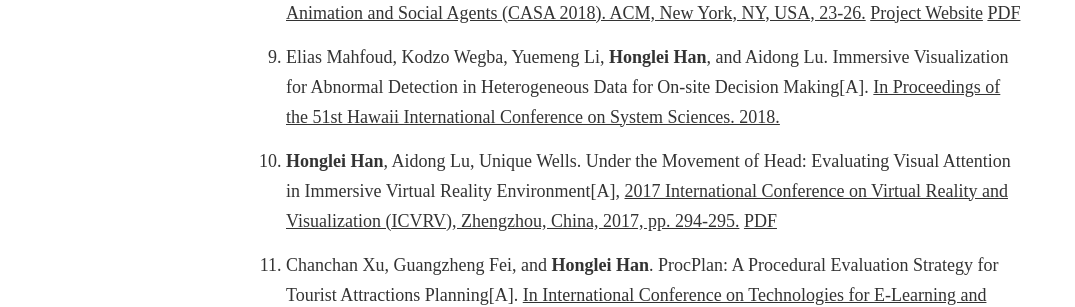
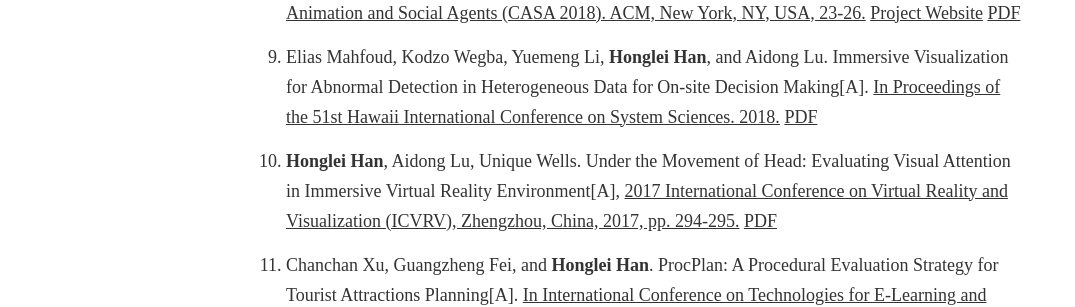
Before and after one commit to hanhonglei/hanhonglei.github.io, a Jekyll site: the page built from Publications.md, in a window 1280 px wide and 900 px high, scrolled down 1951 px. Shown: the part 153-460 px from the top of the window, without its empty margins (0-1075 px from the left). Built offline with Jekyll 4.4.1, drawn with Linux system fonts in a browser that asks for light colours; nearby versions of some CDN libraries; some web fonts are replaced.

Commit message:
publication pdf files

```diff
--- a/Publications.md
+++ b/Publications.md
@@ -18,22 +18,22 @@ image: /Images/prepage.jpg
 1. Hongli LIU, **Honglei HAN**, Guangzheng FEI. Two-phase real-time rendering method for realistic water refraction[J]. [Virtual Reality & Intelligent Hardware, 2020, 2(2): 132-141.](https://doi.org/10.1016/j.vrih.2019.12.005)	[PDF]({{site.url}}/Resources/author copy-2020 VRIH-Two-phase real-time rendering method for realistic water refraction.pdf)
 1.	**Honglei Han**, Aidong Lu, Chanchan Xu, and Unique Wells. Object-based Visual Attention Quantification using Head Orientation in VR Applications[J]. [International Journal of Performability Engineering, 2019, 15(3): 732-742.](http://doi.org/10.23940/ijpe.19.03.p2.732742)	[PDF]({{site.url}}/Resources/Object-based Visual Attention Quantification using Head Orientation in VR Applications.pdf)
 2.	Chanchan Xu, Guangzheng Fei, and **Honglei Han**. 2018. CamBridge: a bridge of camera aesthetic between virtual environment designers and players[A]. [In Proceedings of the 16th ACM SIGGRAPH International Conference on Virtual-Reality Continuum and its Applications in Industry (VRCAI '18). ACM, New York, NY, USA, Article 16, 8 pages.](https://doi.org/10.1145/3284398.3284423)	[PDF]({{site.url}}/Resources/2018 CamBridge a bridge of camera aesthetic between virtual environment designers and players.pdf)
-1. **Honglei Han**, Kai Kuai, and Guangzheng Fei. 2018. Player Experience Information Evaluation in 3D Virtual Environments[A]. [In Proceedings of the 31st International Conference on Computer Animation and Social Agents (CASA 2018). ACM, New York, NY, USA, 23-26.](https://doi.org/10.1145/3205326.3205349)  [Project Website](https://github.com/hanhonglei/ExperienceEntropy)	[PDF]({{site.url}}/Resources/)
-1. Elias Mahfoud, Kodzo Wegba, Yuemeng Li, **Honglei Han**, and Aidong Lu. Immersive Visualization for Abnormal Detection in Heterogeneous Data for On-site Decision Making[A]. [In Proceedings of the 51st Hawaii International Conference on System Sciences. 2018.](https://scholarspace.manoa.hawaii.edu/handle/10125/50047)
-1. **Honglei Han**, Aidong Lu, Unique Wells. Under the Movement of Head: Evaluating Visual Attention in Immersive Virtual Reality Environment[A], [2017 International Conference on Virtual Reality and Visualization (ICVRV), Zhengzhou, China, 2017, pp. 294-295.](https://github.com/hanhonglei/VRViewGuide)	[PDF]({{site.url}}/Resources/)
-1.	Chanchan Xu, Guangzheng Fei, and **Honglei Han**. ProcPlan: A Procedural Evaluation Strategy for Tourist Attractions Planning[A]. [In International Conference on Technologies for E-Learning and Digital Entertainment, pp. 257-266. Springer International Publishing, 2016.](http://link.springer.com/chapter/10.1007/978-3-319-40259-8_23)	[PDF]({{site.url}}/Resources/)
-1. 徐婵婵, 费广正, **韩红雷**. 面向移动设备的远程渲染技术综述[J]. [计算机辅助设计与图形学学报. 2016;28(6):913-23.](https://doi.org/10.1007/978-3-319-40259-8_23)	[PDF]({{site.url}}/Resources/)
-1.	Tianhao Gao, Wencheng Wang, and **Honglei Han**. Efficient view selection by measuring proxy information[J]. [Computer Animation and Virtual Worlds 27.3-4 (2016): 351-357.](https://doi.org/10.1002/cav.1698)	[PDF]({{site.url}}/Resources/)
-3.	Chanchan Xu, Guangzheng Fei, and **Honglei Han**. Remote Rendering for Mobile Devices Literature Overview [A]. [In International Conference on Technologies for E-Learning and Digital Entertainment, pp. 173-181. Springer International Publishing, 2016.](https://doi.org/10.1007/978-3-319-40259-8_15)	[PDF]({{site.url}}/Resources/)
-2.	**韩红雷**, 王文成, 华淼. 基于视点评分的三维模型摆正[J].[软件学报,2015, 26(10): 2720-2732.](http://doi.org/10.13328/j.cnki.jos.004742)	[PDF]({{site.url}}/Resources/)
-3.	**韩红雷**, 徐婵婵, 费广正, 崔响, 王文成.虚拟场景漫游中用户关注度的内隐测量方法[J].[中国科学 信息科学 , 2014, 44(11): 1398-1408.](https://doi.org/10.1360/N112014-00200)	[PDF]({{site.url}}/Resources/)
+1. **Honglei Han**, Kai Kuai, and Guangzheng Fei. 2018. Player Experience Information Evaluation in 3D Virtual Environments[A]. [In Proceedings of the 31st International Conference on Computer Animation and Social Agents (CASA 2018). ACM, New York, NY, USA, 23-26.](https://doi.org/10.1145/3205326.3205349)  [Project Website](https://github.com/hanhonglei/ExperienceEntropy)	[PDF]({{site.url}}/Resources/Player Experience Information Evaluation in 3D Virtual.pdf)
+1. Elias Mahfoud, Kodzo Wegba, Yuemeng Li, **Honglei Han**, and Aidong Lu. Immersive Visualization for Abnormal Detection in Heterogeneous Data for On-site Decision Making[A]. [In Proceedings of the 51st Hawaii International Conference on System Sciences. 2018.](https://scholarspace.manoa.hawaii.edu/handle/10125/50047)	[PDF]({{site.url}}/Resources/2018 Immersive Visualization for Abnormal Detection in Heterogeneous Data for On-site Decision Making.pdf)
+1. **Honglei Han**, Aidong Lu, Unique Wells. Under the Movement of Head: Evaluating Visual Attention in Immersive Virtual Reality Environment[A], [2017 International Conference on Virtual Reality and Visualization (ICVRV), Zhengzhou, China, 2017, pp. 294-295.](https://github.com/hanhonglei/VRViewGuide)	[PDF]({{site.url}}/Resources/Under the Movement of Head ICVRV2017-FullProceedings.pdf)
+1.	Chanchan Xu, Guangzheng Fei, and **Honglei Han**. ProcPlan: A Procedural Evaluation Strategy for Tourist Attractions Planning[A]. [In International Conference on Technologies for E-Learning and Digital Entertainment, pp. 257-266. Springer International Publishing, 2016.](http://link.springer.com/chapter/10.1007/978-3-319-40259-8_23)	[PDF]({{site.url}}/Resources/2016 ProcPlan A Procedural Evaluation Strategy for Tourist Attractions Planning.pdf)
+1. 徐婵婵, 费广正, **韩红雷**. 面向移动设备的远程渲染技术综述[J]. [计算机辅助设计与图形学学报. 2016;28(6):913-23.](https://doi.org/10.1007/978-3-319-40259-8_23)	[PDF]({{site.url}}/Resources/2016 面向移动设备的远程渲染技术综述.pdf)
+1.	Tianhao Gao, Wencheng Wang, and **Honglei Han**. Efficient view selection by measuring proxy information[J]. [Computer Animation and Virtual Worlds 27.3-4 (2016): 351-357.](https://doi.org/10.1002/cav.1698)	[PDF]({{site.url}}/Resources/Gao_et_al-2016-Computer_Animation_and_Virtual_Worlds.pdf)
+3.	Chanchan Xu, Guangzheng Fei, and **Honglei Han**. Remote Rendering for Mobile Devices Literature Overview [A]. [In International Conference on Technologies for E-Learning and Digital Entertainment, pp. 173-181. Springer International Publishing, 2016.](https://doi.org/10.1007/978-3-319-40259-8_15)	[PDF]({{site.url}}/Resources/2016 Remote Rendering for Mobile Devices Literature Overview.pdf)
+2.	**韩红雷**, 王文成, 华淼. 基于视点评分的三维模型摆正[J].[软件学报,2015, 26(10): 2720-2732.](http://doi.org/10.13328/j.cnki.jos.004742)	[PDF]({{site.url}}/Resources/拼装式斜向抖动矩阵 未发表版本.pdf)
+3.	**韩红雷**, 徐婵婵, 费广正, 崔响, 王文成.虚拟场景漫游中用户关注度的内隐测量方法[J].[中国科学 信息科学 , 2014, 44(11): 1398-1408.](https://doi.org/10.1360/N112014-00200)	[PDF]({{site.url}}/Resources/虚拟漫游场景中物体关注度内隐测量方法.pdf)
 4.	**Han, Honglei** ; Li, Jing; Wang, Wencheng; Zhao, Huiwen; Hua, Miao. View Selection of 3D Objects Based on Saliency Segmentation[A]. [in Virtual Reality and Visualization (ICVRV), 2014 International Conference on , pp.214-219, 30-31 Aug. 2014.]({{site.url}}/Resources/2014HanICVRV.pdf)
-6.	**韩红雷**, 李静, 费广正. 结合视觉感知与信息量的视点评分方法[J]. [计算机辅助设计与图形学学报, 2014, 26(6): 939-947.](http://www.jcad.cn/jcadcms/document/attach_manager!download.action?id=4028e4e44bc55348014c2be463d80535)	[PDF]({{site.url}}/Resources/)
-7.	Zhang M, Wang W, Sun H, **Han H**. Perception-based model simplification for motion blur rendering[J]. [Graphical Models, 2014, 76(3): 116-127.](https://doi.org/10.1016/j.gmod.2013.10.003)	[PDF]({{site.url}}/Resources/)
-8.	王光伟,王文成,华淼, **韩红雷**. 优化光源设置的自适应增强绘制[J]. [软件学报, 2013,24(8): 1885-1897.](http://www.jos.org.cn/ch/reader/create_pdf.aspx?file_no=4348&journal_id=jos)	[PDF]({{site.url}}/Resources/)
-9.	柳有权,吴宗胜,**韩红雷**,吴恩华. 线条增强的建筑物图像抽象画生成[J]，[计算机辅助设计与图形学学报，2013，25(9): 1275-1280.](http://www.jcad.cn/jcadcms/document/attach_manager!download.action?id=4028e4e44bc55348014c2be463d80944)	[PDF]({{site.url}}/Resources/)
-11.	**韩红雷**，王文成. 光栅化时的线性纹理插值[J]. [计算机辅助设计与图形学学报 ，2011，23(6): 999-1005.](http://www.jcad.cn/jcadcms/document/attach_manager!download.action?id=4028e4e44bc55348014c2be463d81403)	[PDF]({{site.url}}/Resources/)
-12.	杨利明，**韩红雷**. 视点选择Benchmark的设计与应用[J]. [软件学报，2010, 21: 165-172.](http://www.jos.org.cn/ch/reader/create_pdf.aspx?file_no=10018&journal_id=jos)	[PDF]({{site.url}}/Resources/)
+6.	**韩红雷**, 李静, 费广正. 结合视觉感知与信息量的视点评分方法[J]. [计算机辅助设计与图形学学报, 2014, 26(6): 939-947.](http://www.jcad.cn/jcadcms/document/attach_manager!download.action?id=4028e4e44bc55348014c2be463d80535)	[PDF]({{site.url}}/Resources/结合视觉感知与信息量的视点评分方法.pdf)
+7.	Zhang M, Wang W, Sun H, **Han H**. Perception-based model simplification for motion blur rendering[J]. [Graphical Models, 2014, 76(3): 116-127.](https://doi.org/10.1016/j.gmod.2013.10.003)	[PDF]({{site.url}}/Resources/Perception-based model simplification for motion blur rendering.pdf)
+8.	王光伟,王文成,华淼, **韩红雷**. 优化光源设置的自适应增强绘制[J]. [软件学报, 2013,24(8): 1885-1897.](http://www.jos.org.cn/ch/reader/create_pdf.aspx?file_no=4348&journal_id=jos)	[PDF]({{site.url}}/Resources/优化光源设置的自适应增强绘制.pdf)
+9.	柳有权,吴宗胜,**韩红雷**,吴恩华. 线条增强的建筑物图像抽象画生成[J]，[计算机辅助设计与图形学学报，2013，25(9): 1275-1280.](http://www.jcad.cn/jcadcms/document/attach_manager!download.action?id=4028e4e44bc55348014c2be463d80944)	[PDF]({{site.url}}/Resources/线条增强的建筑物图像抽象画生成.pdf)
+11.	**韩红雷**，王文成. 光栅化时的线性纹理插值[J]. [计算机辅助设计与图形学学报 ，2011，23(6): 999-1005.](http://www.jcad.cn/jcadcms/document/attach_manager!download.action?id=4028e4e44bc55348014c2be463d81403)	[PDF]({{site.url}}/Resources/光栅化时的线性纹理插值.pdf)
+12.	杨利明，**韩红雷**. 视点选择Benchmark的设计与应用[J]. [软件学报，2010, 21: 165-172.](http://www.jos.org.cn/ch/reader/create_pdf.aspx?file_no=10018&journal_id=jos)	[PDF]({{site.url}}/Resources/视点选择Benchmark 的设计与应用.pdf)
 15.	**韩红雷**，费广正，石民勇，基于分层图像的建模与漫游[A]，[EGVR'2007论文集，大连2007，pp.76-82.]({{site.url}}/Resources/2007LayerImage.pdf)
 16.	**韩红雷**，费广正，石民勇，拼装式斜向抖动矩阵：一种新的半色调技术[A]，[第一届中国图学大会论文集，烟台2007，pp.277-281.]({{site.url}}/Resources/2007Dithering.pdf)
 17.	费广正，张焰，**韩红雷**，黄赞榛，基于动态规划的关键帧提取算法[J]，[大连民族学院学报，2007，Vol9, No5, pp.12-16.]({{site.url}}/Resources/2007KeyFrames.pdf)
```
Also changed, not shown: 18 other files.
